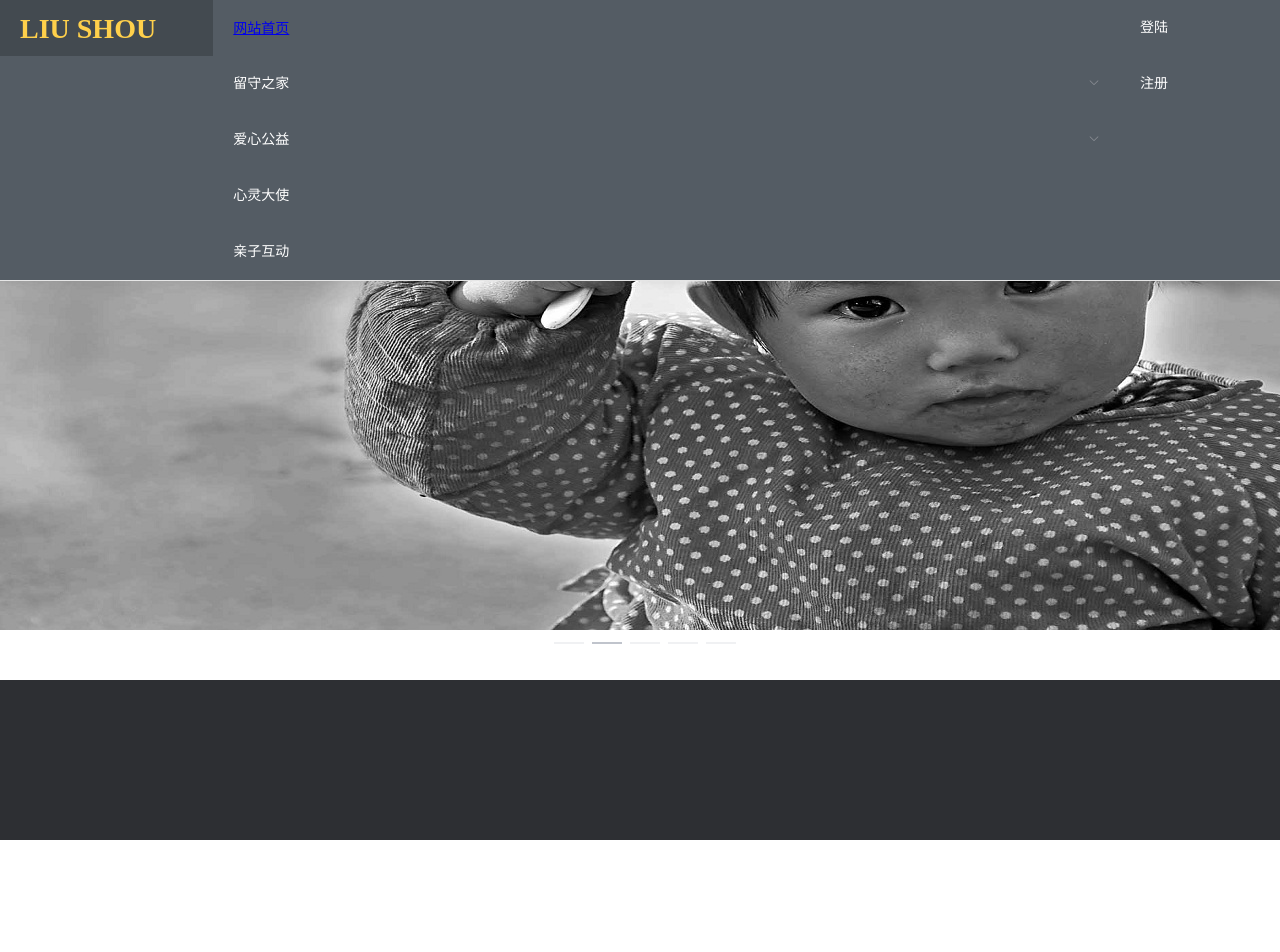
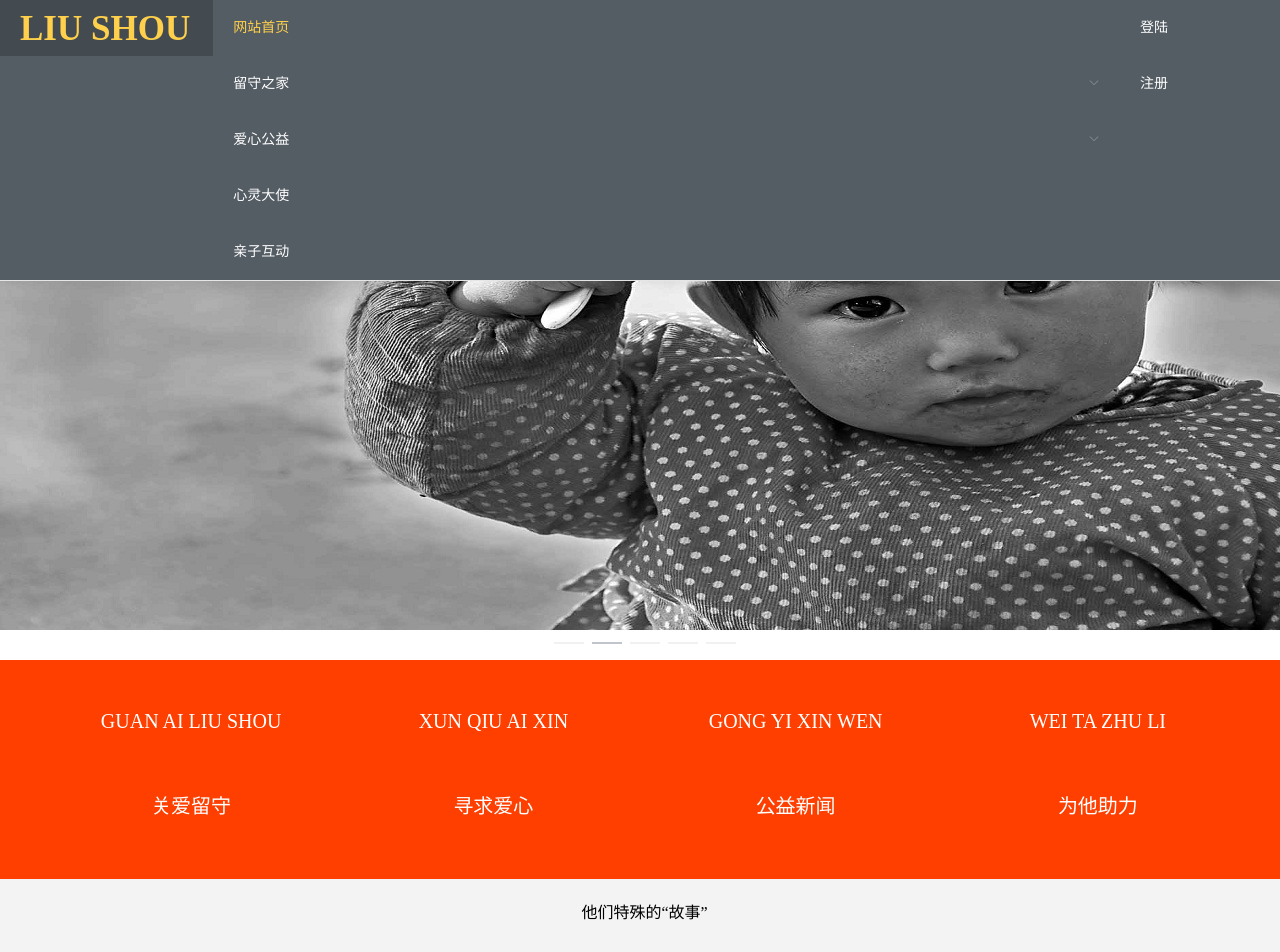
Before and after one commit to tandongmei/vue-liushou, a Vue app: page / in a window 1280 px wide. Shown: the top 952 px of the page. Before the commit the page ends 848 px from the top, so only its background shows below. Built offline with nearby package versions, Linux system fonts and the light colour scheme.

Commit message:
update new

```diff
--- a/index.html
+++ b/index.html
@@ -7,7 +7,7 @@
 
   </head>
   <body style="width: 100%;
-  margin-left: -20px;margin-top: 0px;">
+  margin-left: -20px;margin-top: 0px;margin-bottom: 0px;">
     <div id="app"></div>
     <!-- built files will be auto injected -->
   </body>
--- a/src/components/common/head.vue
+++ b/src/components/common/head.vue
@@ -1,15 +1,15 @@
 <template>
-  <div style="position:fixed; width:100%;">
+  <div style="position:fixed; width:100%;height:60px">
     <el-row >
       <el-col :span="24">
       <div class="grid-content bg-purple-dark">
         <el-menu :default-active="activeIndex2" class="el-menu-demo" mode="horizontal" @select="handleSelect" background-color="#545c64" text-color="#fff" active-text-color="#ffd04b">
             <el-row>
               <el-col :span="4">
-                <el-menu-item ><span style="font-weight:bolder;font-size:28px;color:#ffd04b">LIU SHOU</span></el-menu-item>
+                <el-menu-item ><span style="font-weight:bolder;font-size:35px;color:#ffd04b">LIU SHOU</span></el-menu-item>
               </el-col>
               <el-col :span="17">
-                <el-menu-item index="1"><router-link to="/">网站首页</router-link></el-menu-item>
+                <el-menu-item index="1">网站首页</el-menu-item>
                 <el-submenu index="2">
                     <template slot="title">留守之家</template>
                     <el-menu-item index="2-1">关爱留守</el-menu-item>
@@ -26,6 +26,7 @@
               </el-col>
               <el-col :span="3">
                 <el-menu-item index="6">登陆</el-menu-item>
+                <!-- <el-menu-item index="">|</el-menu-item> -->
                 <el-menu-item index="7">注册</el-menu-item>
               </el-col>
             </el-row>
--- a/src/components/common/main.vue
+++ b/src/components/common/main.vue
@@ -1,15 +1,64 @@
 <template>
 <div >
+  <!-- 首页轮播 -->
   <el-carousel indicator-position="outside" height="550px">
     <el-carousel-item v-for="item in imgList" :key="item.id">
        <img :src="item.url" class="image">
     </el-carousel-item>
   </el-carousel>
-  <!-- <el-carousel :interval="5000" arrow="always">
-    <el-carousel-item v-for="item in 4" :key="item">
-      <img src="static/images/child/lunbo/1.jpg" class="image">
-    </el-carousel-item>
-  </el-carousel> -->
+  <!-- 首页进度条 -->
+  <!-- <el-row>
+    <el-col :span="6"><el-progress :percentage="100" :stroke-width="18" status="exception"></el-progress></el-col>
+    <el-col :span="6"><el-progress :percentage="100" :stroke-width="18" status="exception"></el-progress></el-col>
+    <el-col :span="6"><el-progress :percentage="100" :stroke-width="18" status="exception"></el-progress></el-col>
+    <el-col :span="6"><el-progress :percentage="100" :stroke-width="18" status="exception"></el-progress></el-col>
+</el-row> -->
+<!-- 首页警示条 -->
+<el-container>
+  <el-main style="background-color:rgb(254,63,0)">
+    <el-header height="60px">
+      <el-row style="text-align:center;font-size:20px;color:#fff;">
+        <el-col :span="6" >
+          <el-header height="10px"></el-header>
+          <el-main>
+            <el-header>GUAN AI LIU SHOU</el-header>
+            <el-main>关爱留守</el-main>
+          </el-main>
+        </el-col>
+        <el-col :span="6" >
+          <el-header height="10px"></el-header>
+          <el-main>
+            <el-header>XUN QIU AI XIN</el-header>
+            <el-main>寻求爱心</el-main>
+          </el-main>
+        </el-col>
+        <el-col :span="6" >
+          <el-header height="10px"></el-header>
+          <el-main>
+            <el-header>GONG YI XIN WEN</el-header>
+            <el-main>公益新闻</el-main>
+          </el-main>
+        </el-col>
+        <el-col :span="6" >
+          <el-header height="10px"></el-header>
+          <el-main>
+            <el-header>WEI TA ZHU LI</el-header>
+            <el-main>为他助力</el-main>
+          </el-main>
+        </el-col>
+      </el-row>
+    </el-header>
+  </el-main>
+</el-container>
+<!-- 首页图文 -->
+<el-container>
+  <el-main style="background-color:rgb(243,243,243);height:550px">
+    <el-header height="80px" style="text-align:center">
+      <span>他们特殊的“故事”</span>
+    </el-header>
+    <el-main></el-main>
+  </el-main>
+</el-container>
 </div>
 </template>
 <script>
@@ -38,20 +87,8 @@ export default {
   }
 
 </script>
-<style>
-  .el-carousel__item h3 {
-    color: #475669;
-    font-size: 18px;
-    opacity: 0.75;
-    line-height: 300px;
-    margin: 0;
-  }
+<style >
+ .headDiv {
 
-  .el-carousel__item:nth-child(2n) {
-    background-color: #99a9bf;
-  }
-
-  .el-carousel__item:nth-child(2n+1) {
-    background-color: #d3dce6;
-  }
+ }
 </style>
```
